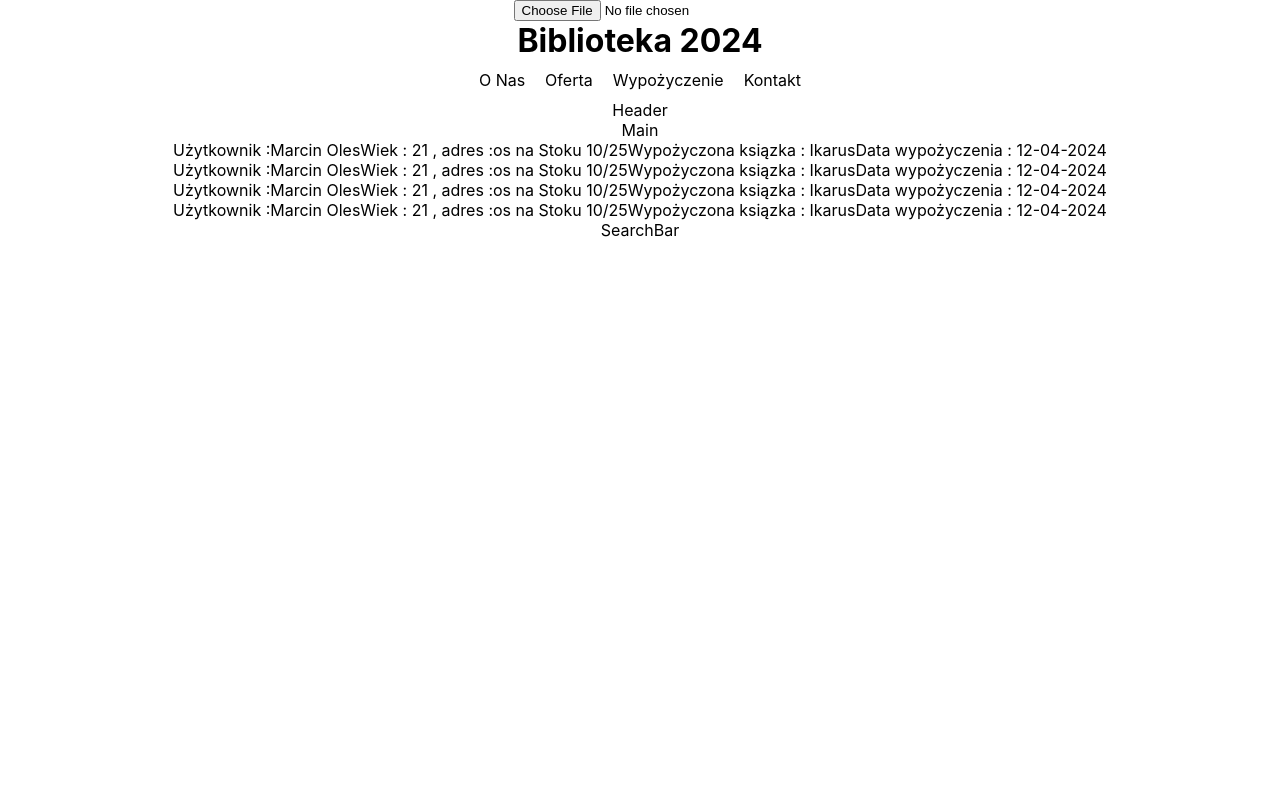
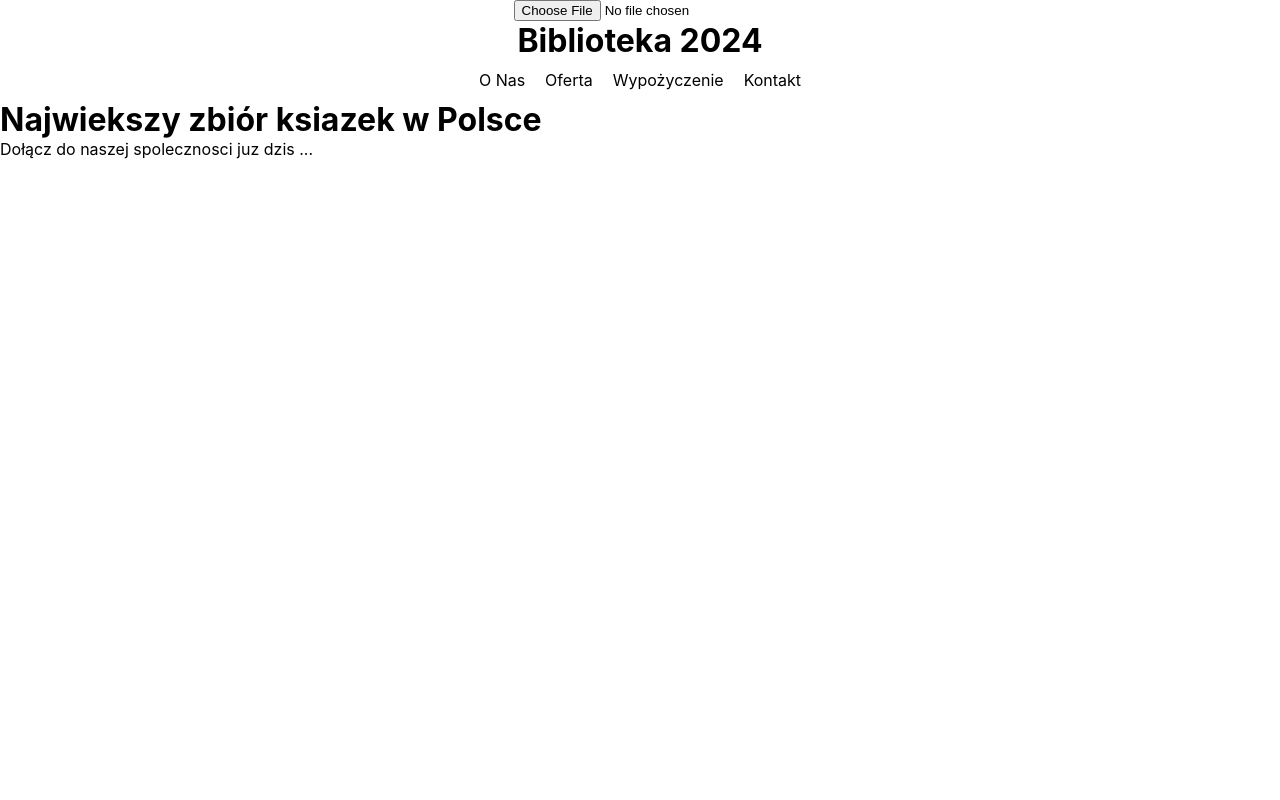
Before and after one commit to marcinoles87/biblioteka, a React (Create React App) app: page / in a window 1280 px wide. Shown: the top 800 px of the page. Built offline with nearby package versions, Linux system fonts and the light colour scheme.

Commit message:
add components

```diff
--- a/src/App.css
+++ b/src/App.css
@@ -40,6 +40,15 @@
 
 }
 
+/*main*/
+
+.main-container{
+  width: 100vw;
+  height: 60vw;
+  display: flex;
+  flex-direction: column;
+}
+
 .data-container{
   display: flex;
   flex-direction: row;
--- a/src/App.js
+++ b/src/App.js
@@ -59,8 +59,9 @@ function App() {
 
 
           <Nav></Nav>
+          <Main></Main>
           <Header></Header>
-          <Main></Main>
+
           {Datas.map( (item,index) => {
             return(
 
--- a/src/components/Main.js
+++ b/src/components/Main.js
@@ -2,7 +2,10 @@ import React from 'react'
 
 function Main() {
   return (
-    <div>Main</div>
+    <div className='main-container'>
+      <h1>Najwiekszy zbiór ksiazek w Polsce</h1>
+      <p>Dołącz do naszej spolecznosci juz dzis ...</p>
+    </div>
   )
 }
 
```
Also changed, not shown: src/img/main.jpg (added).
